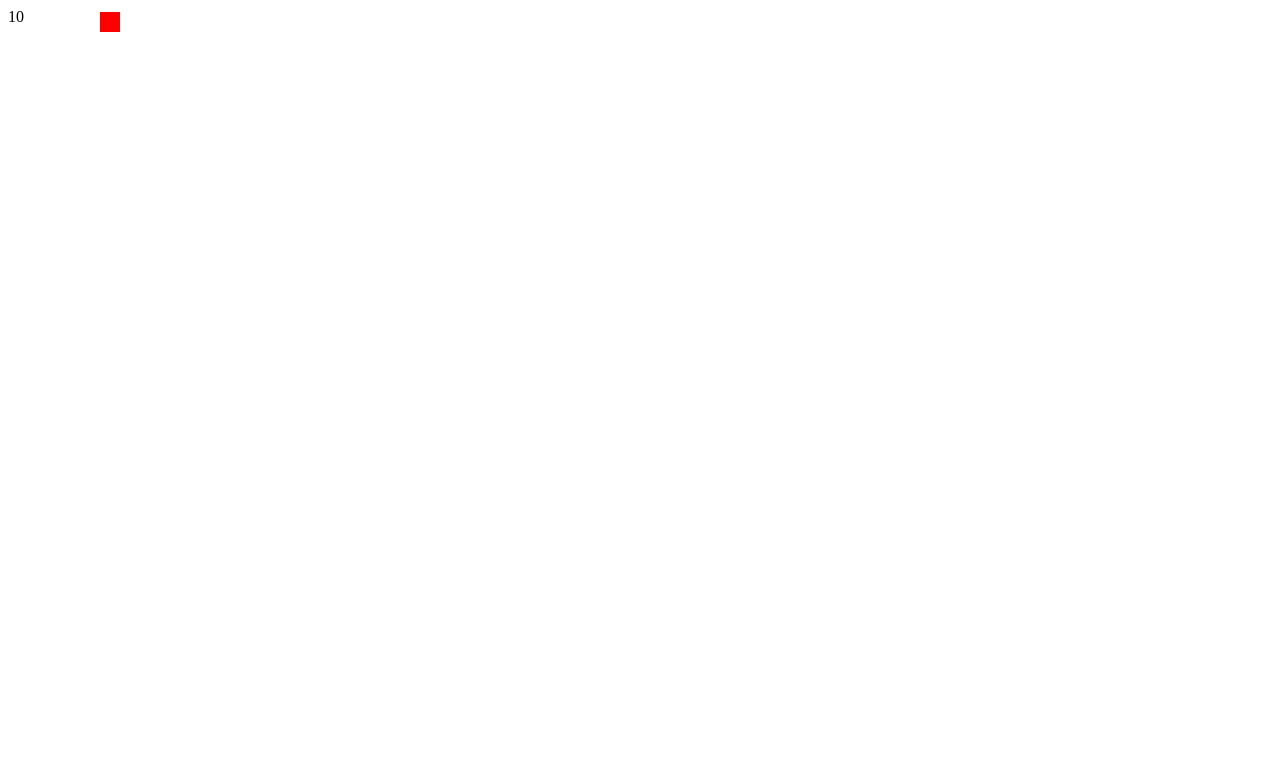
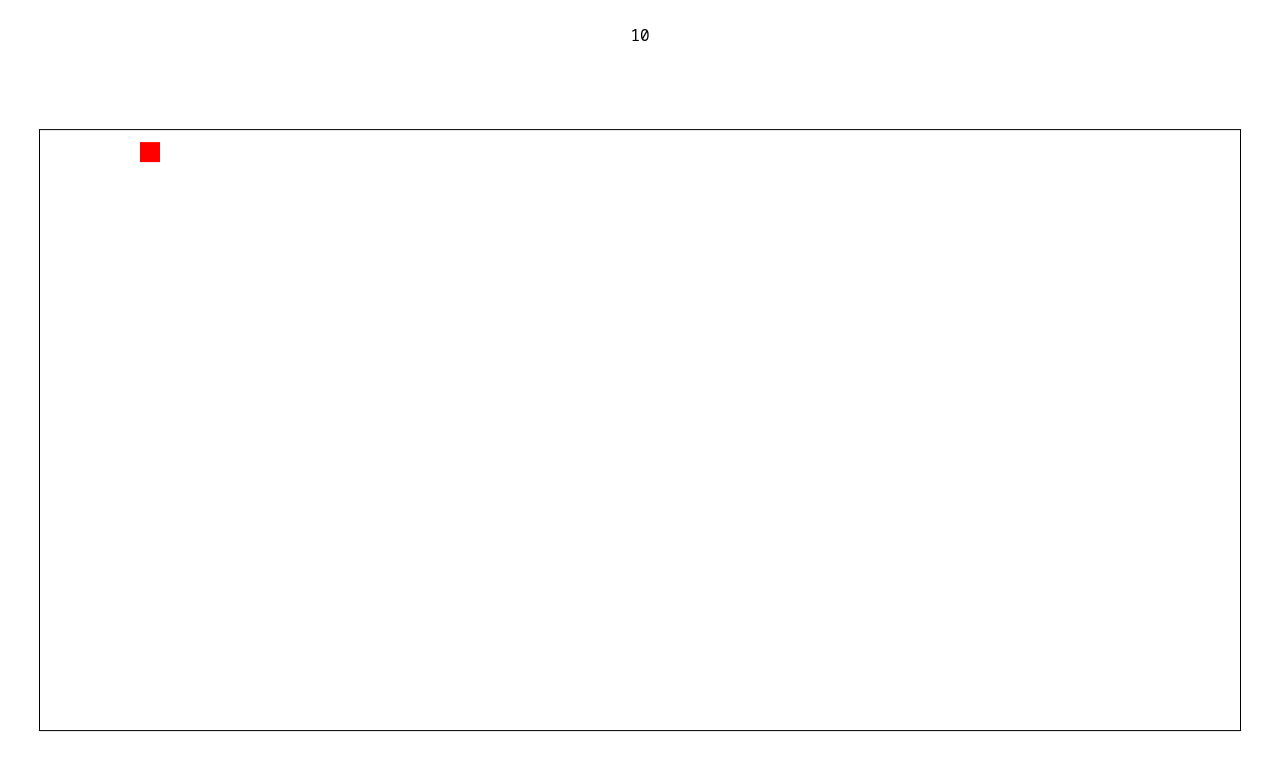
Before and after one commit to JMBrands/Player1, a plain HTML site: page client/index.html in a window 1280 px wide. Drawn offline with Linux system fonts and the light colour scheme.

Commit message:
Basic setup for playing field

```diff
--- a/client/index.html
+++ b/client/index.html
@@ -1,13 +1,20 @@
+<!DOCTYPE html>
+<html lang="en">
 <head>
+    <meta charset="UTF-8">
+    <meta name="viewport" content="width=device-width, initial-scale=1.0">
     <title>Player 1</title>
     <style src="main.js"></style>
-    <link href="main.css" rel="stylesheet" />
+    <link href="main.css" rel="stylesheet">
+    <link rel="preconnect" href="https://fonts.googleapis.com">
+    <link rel="preconnect" href="https://fonts.gstatic.com" crossorigin>
+    <link href="https://fonts.googleapis.com/css2?family=Noto+Sans+Mono:wght@100..900&display=swap" rel="stylesheet">
 </head>
 <body>
-    <div id="field">
+    <p id="score" class="centerH noto-sans mono-medium">10</p>
+    <div id="field" class="center">
         <div id="ball"></div>
-        <div id="platform-1"></div>
-        <div id="platform-2"></div>
+        <div id="platform-1" class="platform"></div>
+        <div id="platform-2" class="platform"></div>
     </div>
-    <p id="score">10</p>
 </body>
--- a/client/main.css
+++ b/client/main.css
@@ -6,3 +6,45 @@ div#ball {
     width: 20px;
     height: 20px;
 }
+
+.centerH {
+    position: absolute;
+    left: 50%;
+    margin-right: -50%;
+    transform: translate(-50%, 0);
+}
+
+.center {
+    position: absolute;
+    top: 50%;
+    left: 50%;
+    margin-right: -50%;
+    transform: translate(-50%, -50%);
+}
+
+.noto-sans {
+  font-family: "Noto Sans Mono", monospace;
+  font-optical-sizing: auto;
+  font-weight: 500;
+  font-style: normal;
+  font-variation-settings:
+    "wdth" 100;
+}
+
+div#field {
+    transform: translate(-50%, -45%);
+    width: 1200px;
+    height: 600px;
+    border-color: black;
+    border-width: 1px;
+    border-style: solid;
+}
+
+div#platform {
+    position: absolute;
+    left: 200px;
+    top: 20px;
+    width: 20px;
+    height: 250px;
+    background-color: blue;
+}
```
